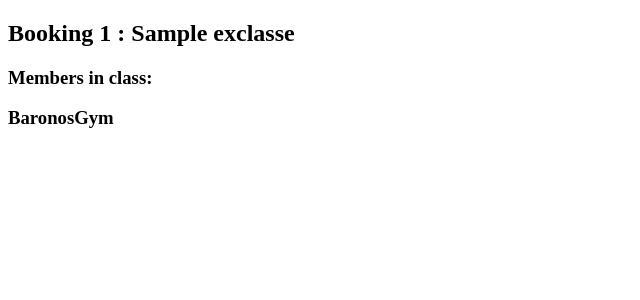
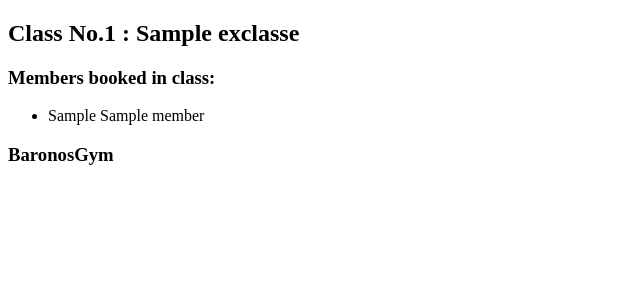
Before and after one commit to BrockBaron/Baronos-Gym, a Flask app: page /bookings/1 in a window 1280 px wide. Shown: the part 152-452 px from the top of the page, without its empty margins (0-640 px from the left). Run offline with Flask 2, Linux system fonts and the light colour scheme; a database or web service that is not in the repository returns one stand-in record (values such as "Sample title"); some libraries are stand-ins or nearby versions.

Commit message:
booking show memebers in class

```diff
--- a/gym_app/controllers/booking_controller.py
+++ b/gym_app/controllers/booking_controller.py
@@ -40,8 +40,10 @@ def create_booking():
 #/bookings/<id>/
 @bookings_blueprint.route('/bookings/<id>')
 def show_booking(id):
+    exclass = exclass_repository.select(id)
     booking = booking_repository.select(id)
-    return render_template('bookings/show.html', booking=booking)
+    members = member_repository.get_by_exclass(exclass)
+    return render_template('bookings/show.html', booking=booking, members=members, exclass=exclass)
 
 
 # SHOW - member in particular class - need an alternative route? '/bookings/<id>/exclass'?
--- a/gym_app/repositories/booking_repository.py
+++ b/gym_app/repositories/booking_repository.py
@@ -42,15 +42,13 @@ def select(id):
         booking = Booking(member, exclass, results['id'])
     return booking
 
+
+
 # update specific exclass
 def update(booking):
     sql = "UPDATE bookings SET (member, exclass ) = (%s, %s) WHERE id = %s"
     values = [booking.member, booking.exclass, booking.id]
     run_sql(sql, values)
-
-
-
-
 
 
 # delete all bookings
@@ -63,19 +61,3 @@ def delete(id):
     sql = "DELETE FROM bookings WHERE id = %s"
     values = [id]
     run_sql(sql, values)
-
-
-
-
-# get member by booking
-def get_by_exclass(exclass):
-    sql = "SELECT members.* FROM members INNER JOIN bookings ON members.id = bookings.member_id WHERE bookings.exclass_id = %s"
-    values = [exclass.id]
-    results = run_sql(sql, values)
-
-    members = []
-    for row in results:
-        member = Member(row['first_name'], row['second_name'], row['age'], row['sex'], row['id'])
-        members.append(member)
-
-    return members
--- a/gym_app/repositories/member_repository.py
+++ b/gym_app/repositories/member_repository.py
@@ -54,3 +54,17 @@ def delete(id):
     sql = "DELETE FROM members WHERE id = %s"
     values = [id]
     run_sql(sql, values)[0]
+
+
+# get member by booking
+def get_by_exclass(exclass):
+    sql = "SELECT members.* FROM members INNER JOIN bookings ON members.id = bookings.member_id WHERE bookings.exclass_id = %s"
+    values = [exclass.id]
+    results = run_sql(sql, values)
+
+    members = []
+    for row in results:
+        member = Member(row['first_name'], row['second_name'], row['age'], row['sex'], row['id'])
+        members.append(member)
+
+    return members
--- a/gym_app/templates/bookings/new.html
+++ b/gym_app/templates/bookings/new.html
@@ -7,7 +7,7 @@
     <form action="/bookings" method="post">
         <div>
         <label for="member" > Select Member:</label>
-            <select name="member_id" id="member"  required>
+            <select name="member_id" id="member" required >
                 {% for member in members %}
                     <option value="{{member.id}}"> {{member.full_name()}} </option>
                 {% endfor %}
@@ -16,7 +16,7 @@
 
         <div>
         <label for="exclass">Select Class:</label>
-            <select name="exclass_id" id="exclass" required>
+            <select name="exclass_id" id="exclass" required >
                 {% for exclass in exclasses %}
                     <option value="{{ exclass.id }}"> {{ exclass.name }} </option>
                 {% endfor %}
--- a/gym_app/templates/bookings/show.html
+++ b/gym_app/templates/bookings/show.html
@@ -1,12 +1,12 @@
 {% extends 'base.html' %}
 
 {% block content %}
-<h2>Booking {{ booking.id }} : {{ booking.exclass.name }}</h2>
+<h2>Class No.{{ booking.id }} : {{ booking.exclass.name }}</h2>
 
-<h3>Members in class:</h3>
+<h3>Members booked in class:</h3>
 <ul>
-    {% for memebr in members %}
-        <li>{{ member.name }}</li>
+    {% for member in members %}
+        <li>{{ member.full_name() }}</li>
     {% endfor %}
 </ul>
 
```
